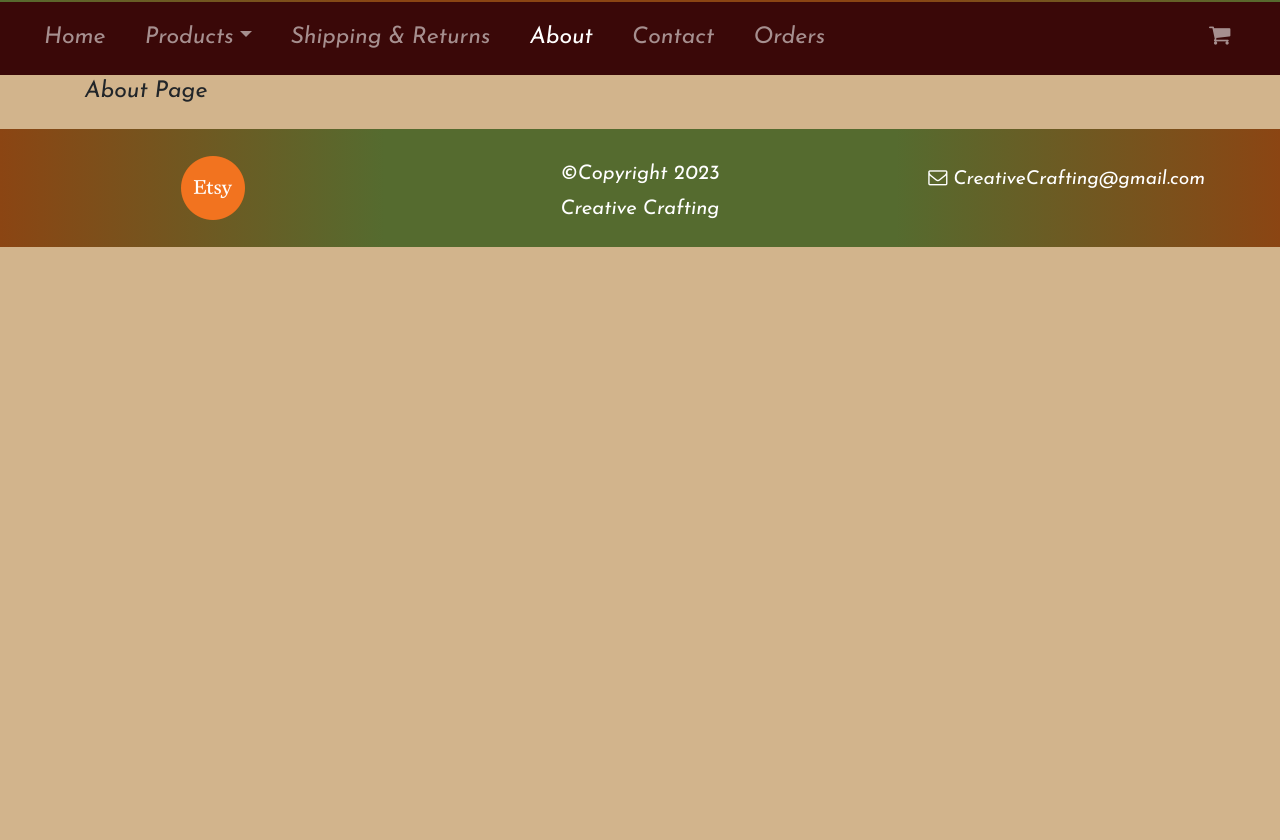
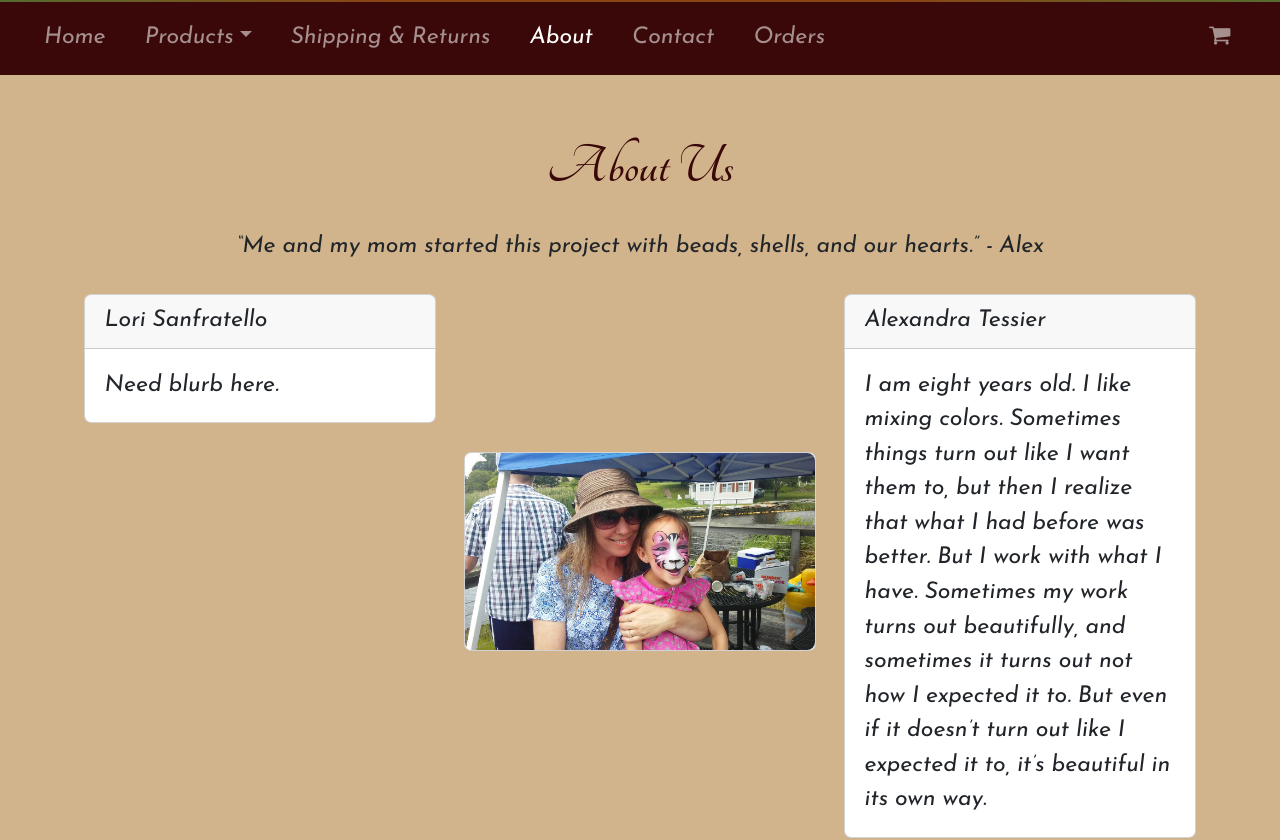
Before and after one commit to tessiert/creative-crafting-client, a React (Create React App) app: page /about in a window 1280 px wide. Shown: the part 240-1080 px from the top of the page. Before the commit the page ends 800 px from the top, so only its background shows below. Built offline with nearby package versions, Linux system fonts and the light colour scheme.

Commit message:
Transitioned About page to react

```diff
--- /dev/null
+++ b/src/components/PageTitle.js
@@ -0,0 +1,17 @@
+import { Container, Row, Col } from 'reactstrap';
+
+const PageTitle = ({ title }) => {
+    return (
+        <Container>
+            <Row className='text-center'>
+                <Col>
+                    <h2 className="gallery-header mt-5 mb-4">
+                        {title}
+                    </h2>
+                </Col>
+            </Row>
+        </Container>
+    );
+};
+
+export default PageTitle;
--- a/src/pages/AboutPage.js
+++ b/src/pages/AboutPage.js
@@ -1,10 +1,64 @@
-import { Container } from 'reactstrap';
+import { useEffect } from 'react';
+import { Card, CardHeader, CardBody, CardText, Container, Row, Col } from 'reactstrap';
+import PageTitle from '../components/PageTitle';
+import aboutImg from '../app/assets/img/about.jpg';
+
+const pageTitle = 'About Us'
 
 const AboutPage = () => {
+
+    useEffect(() => {
+        document.title = pageTitle;
+    }, []);
+
     return (
-        <Container>
-            <p>About Page</p>
-        </Container>
+        <>
+            <PageTitle title={pageTitle} />
+            <Container>
+                <Row className='text-center'>
+                    <Col>
+                        <q>Me and my mom started this
+                            project with beads, shells, and our hearts.</q> - Alex
+                    </Col>
+                </Row>
+            </Container>
+
+            <Container>
+                <Row>
+                    <Col lg='4' className='mt-4 mb-4'>
+                        <Card>
+                            <CardHeader>Lori Sanfratello</CardHeader>
+                            <CardBody>
+                                <CardText>
+                                    Need blurb here.
+                                </CardText>
+                            </CardBody>
+                        </Card>
+                    </Col>
+                    <Col lg='4' className='d-flex align-items-center mb-4'>
+                        <Card>
+                            <img style={{ borderRadius: 8 }} src={aboutImg}
+                                alt='Lori and Alex' />
+                        </Card>
+                    </Col>
+                    <Col lg='4' className='mt-4 mb-4'>
+                        <Card>
+                            <CardHeader>Alexandra Tessier</CardHeader>
+                            <CardBody>
+                                <CardText>
+                                    I am eight years old.  I like mixing colors.
+                                    Sometimes things turn out like I want them to, but then I realize
+                                    that what I had before was better. But I work with what I have.
+                                    Sometimes my work turns out beautifully, and sometimes it turns
+                                    out not how I expected it to.  But even if it doesn’t turn out
+                                    like I expected it to, it’s beautiful in its own way.
+                                </CardText>
+                            </CardBody>
+                        </Card>
+                    </Col>
+                </Row>
+            </Container>
+        </>
     );
 };
 
--- a/src/pages/ShippingPage.js
+++ b/src/pages/ShippingPage.js
@@ -1,25 +1,19 @@
 import { useEffect } from 'react';
 import { Link } from 'react-router-dom';
 import { Container, Row, Col } from 'reactstrap';
+import PageTitle from '../components/PageTitle';
+
+const pageTitle = 'Shipping and Returns'
 
 const ShippingPage = () => {
 
     useEffect(() => {
-        document.title = "Shipping and Handling";
+        document.title = pageTitle;
     }, []);
 
     return (
         <>
-            <Container>
-                <Row className='text-center'>
-                    <Col>
-                        <h2 className="gallery-header mt-5 mb-4">
-                            Shipping and Handling
-                        </h2>
-                    </Col>
-                </Row>
-            </Container>
-
+            <PageTitle title={pageTitle} />
             <Container>
                 <Row>
                     <Col className='offset-1 col-10 d-flex justify-content-center'>
```
Also changed, not shown: src/app/assets/img/about.jpg (added).
